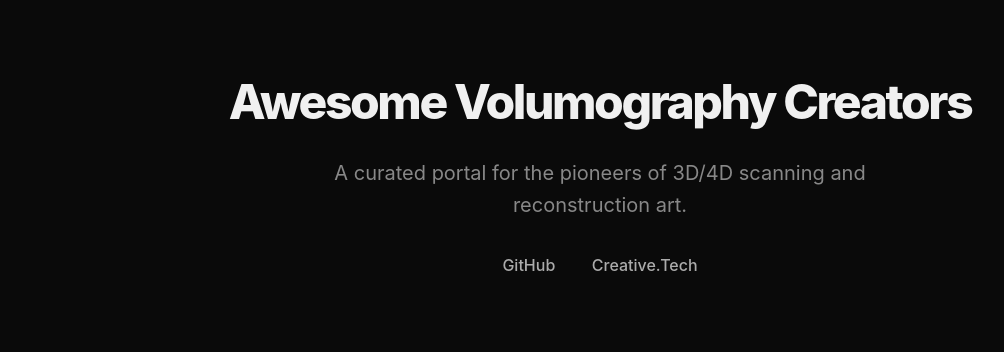
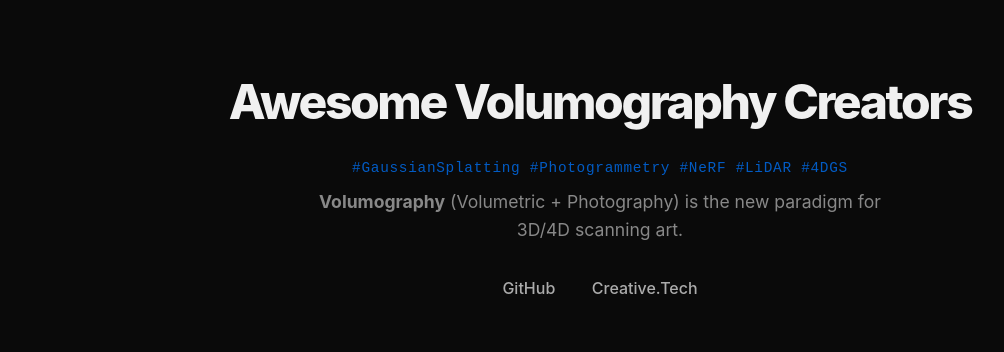
Before and after one commit to nixliuxin/Awesome-Volumography-Creators, a website built with Vite: page website/index.html in a window 1280 px wide. Shown: the top 352 px of the page, without its empty margins (40-1044 px from the left). Built offline with nearby package versions, Linux system fonts and the light colour scheme.

Commit message:
docs: define Volumography as umbrella term and add topics

```diff
--- a/website/index.html
+++ b/website/index.html
@@ -10,7 +10,10 @@
     <header>
         <div class="container">
             <h1>Awesome Volumography Creators</h1>
-            <p class="manifesto-brief">A curated portal for the pioneers of 3D/4D scanning and reconstruction art.</p>
+            <p class="topics">#GaussianSplatting #Photogrammetry #NeRF #LiDAR #4DGS</p>
+            <p class="manifesto-brief">
+                <strong>Volumography</strong> (Volumetric + Photography) is the new paradigm for 3D/4D scanning art.
+            </p>
             <nav>
                 <a href="https://github.com/Creative-Tech-Lab/Awesome-Volumography-Creators" target="_blank">GitHub</a>
                 <a href="https://creative.tech" target="_blank">Creative.Tech</a>
--- a/website/style.css
+++ b/website/style.css
@@ -38,10 +38,19 @@
 }
 
 .manifesto-brief {
-    font-size: 1.25rem;
+    font-size: 1.1rem;
     color: #888;
     max-width: 600px;
     margin: 0 auto 2rem;
+}
+
+.topics {
+    font-family: monospace;
+    color: var(--accent-color);
+    margin-bottom: 0.5rem;
+    font-size: 0.9rem;
+    letter-spacing: 0.05em;
+    opacity: 0.8;
 }
 
 nav a {
```
Also changed, not shown: README.md, 1 other file.
